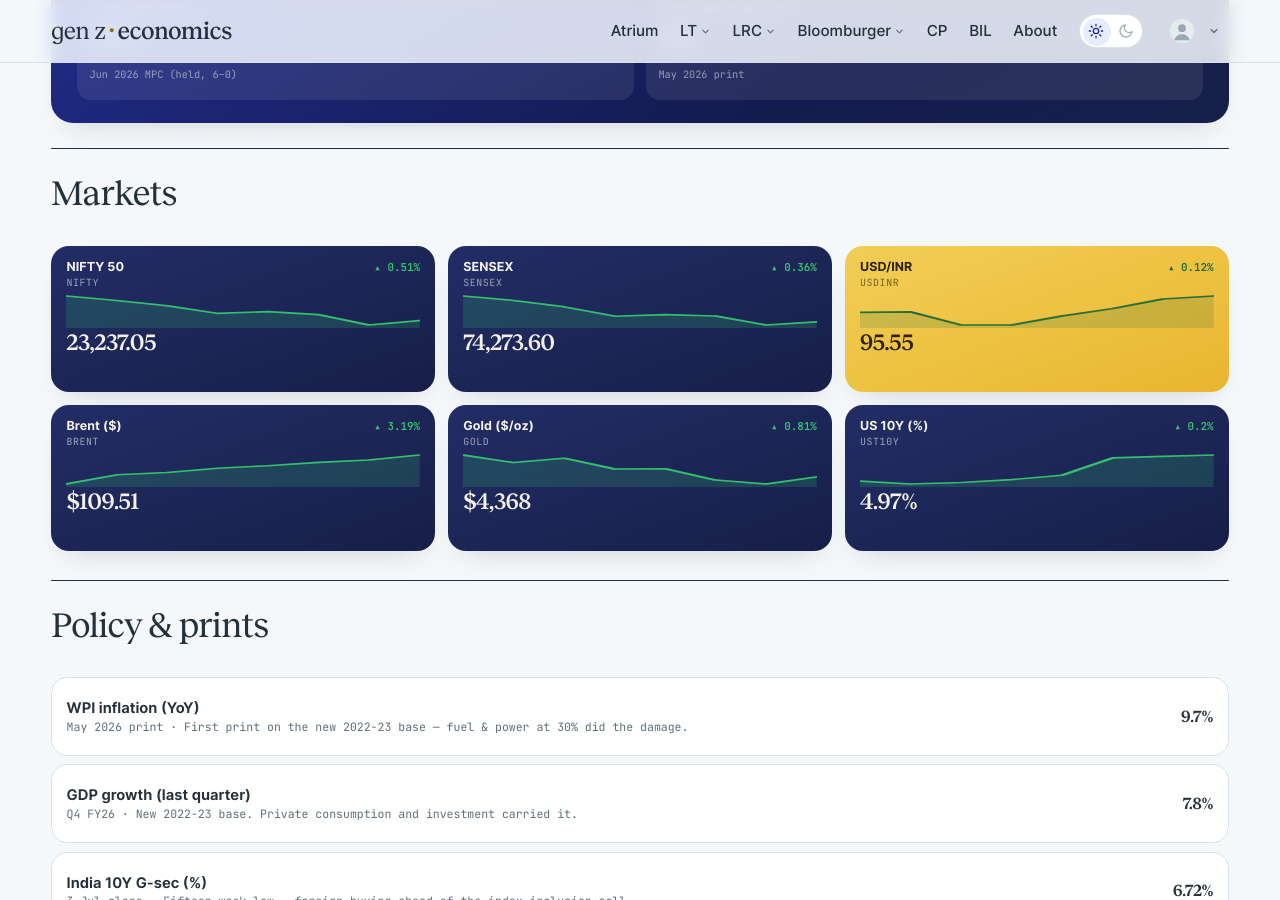
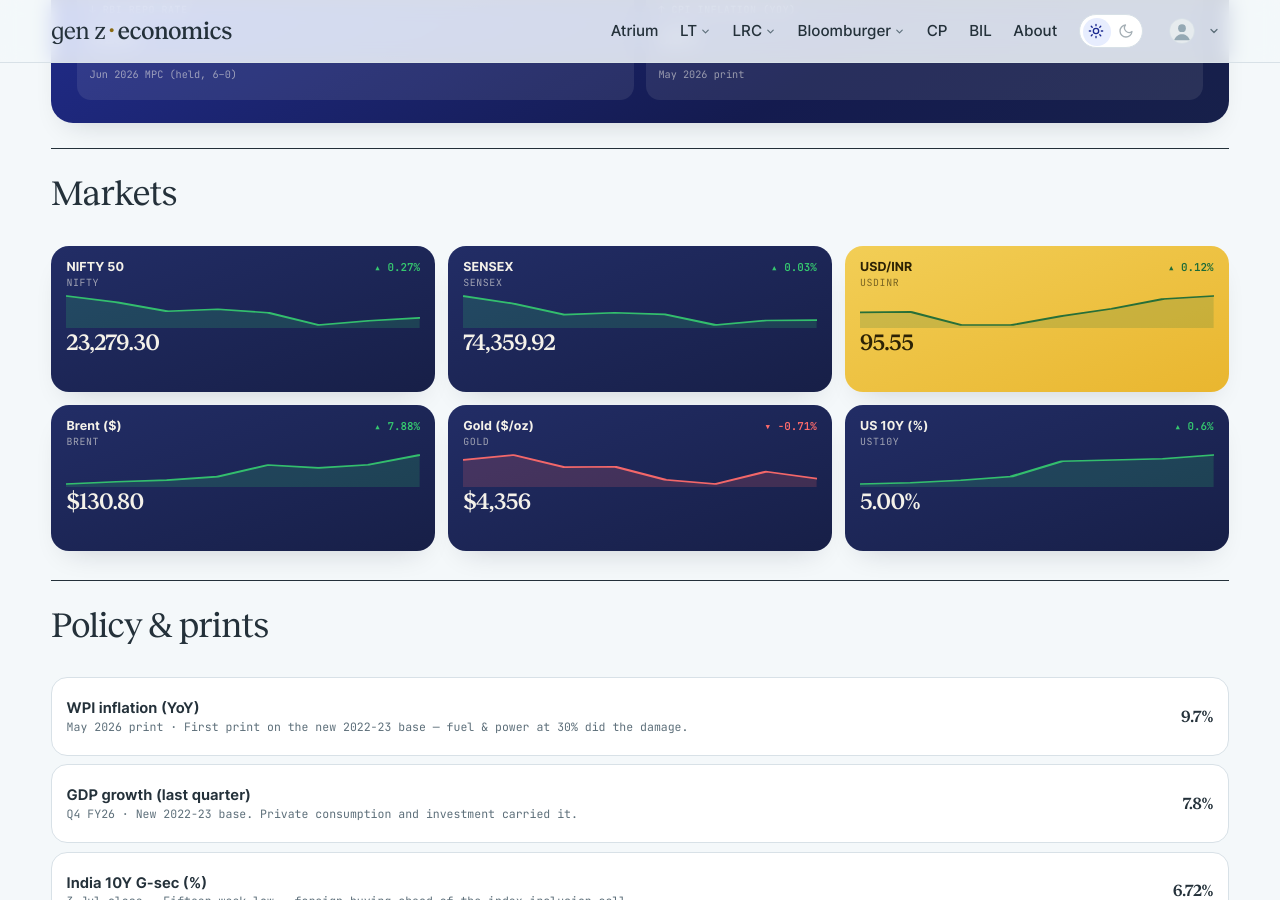
Before and after one commit to harsharya7021/genz-economics.com, a Jekyll site: the page built from macro-watch.html, in a window 1280 px wide and 900 px high, scrolled down 599 px. Built offline with Jekyll 4.4.1, drawn with Linux system fonts in a browser that asks for light colours; comment, search, counter and statistics services are not loaded.

Commit message:
data: morning market refresh

```diff
--- a/_data/macro.json
+++ b/_data/macro.json
@@ -1,34 +1,34 @@
 {
-  "as_of": "16 Sep 2026 close",
+  "as_of": "17 Sep 2026 close",
   "auto": {
     "nifty": {
       "label": "NIFTY 50",
-      "v": "23,237.05",
-      "chg": 0.51,
+      "v": "23,279.30",
+      "chg": 0.27,
       "spark": [
-        23897.699,
         23779.15,
         23635.1,
         23431.5,
         23477.801,
         23398.1,
         23118.6,
-        23237.051
+        23217.6,
+        23279.301
       ]
     },
     "sensex": {
       "label": "SENSEX",
-      "v": "74,273.60",
-      "chg": 0.36,
+      "v": "74,359.92",
+      "chg": 0.03,
       "spark": [
-        76515.43,
         76132.812,
         75577.578,
         74764.227,
         74902.594,
         74781.758,
         74003.82,
-        74273.602
+        74336.453,
+        74359.922
       ]
     },
     "usdinr": {
@@ -48,47 +48,47 @@
     },
     "brent": {
       "label": "Brent ($)",
-      "v": "$109.51",
-      "chg": 3.19,
+      "v": "$130.80",
+      "chg": 7.88,
       "spark": [
-        89.75,
-        96.02,
-        97.59,
-        100.52,
         102.24,
         104.47,
         106.12,
-        109.51
+        109.51,
+        120.98,
+        118.06,
+        121.25,
+        130.8
       ]
     },
     "gold": {
       "label": "Gold ($/oz)",
-      "v": "$4,368",
-      "chg": 0.81,
+      "v": "$4,356",
+      "chg": -0.71,
       "spark": [
-        4476.6,
         4439.0,
         4460.7,
         4407.3,
         4408.9,
         4351.9,
         4332.8,
-        4368.0
+        4387.5,
+        4356.5
       ]
     },
     "ust10y": {
       "label": "US 10Y (%)",
-      "v": "4.97%",
-      "chg": 0.2,
+      "v": "5.00%",
+      "chg": 0.6,
       "spark": [
-        4.79,
         4.77,
         4.78,
         4.8,
         4.83,
         4.95,
         4.96,
-        4.97
+        4.97,
+        5.0
       ]
     }
   },
--- a/_data/markets.yml
+++ b/_data/markets.yml
@@ -2,38 +2,38 @@
 # USD/INR) are refreshed each weekday morning by the market-data workflow;
 # the India 10Y G-Sec line is maintained by hand. Do not hand-edit the
 # live tickers — the job overwrites them.
-as_of: 16 Sep 2026
+as_of: 17 Sep 2026
 tickers:
 - symbol: NIFTY 50
   code: ^NSEI
-  value: 23,237.05
-  change: '+118.45'
-  pct: +0.51%
+  value: 23,279.30
+  change: '+61.70'
+  pct: +0.27%
   dir: up
   spark:
-  - 23897.699
   - 23779.15
   - 23635.1
   - 23431.5
   - 23477.801
   - 23398.1
   - 23118.6
-  - 23237.051
+  - 23217.6
+  - 23279.301
 - symbol: SENSEX
   code: BSE
-  value: 74,273.60
-  change: '+269.78'
-  pct: +0.36%
+  value: 74,359.92
+  change: '+23.47'
+  pct: +0.03%
   dir: up
   spark:
-  - 76515.43
   - 76132.812
   - 75577.578
   - 74764.227
   - 74902.594
   - 74781.758
   - 74003.82
-  - 74273.602
+  - 74336.453
+  - 74359.922
 - symbol: USD / INR
   code: FX
   value: '95.55'
```
